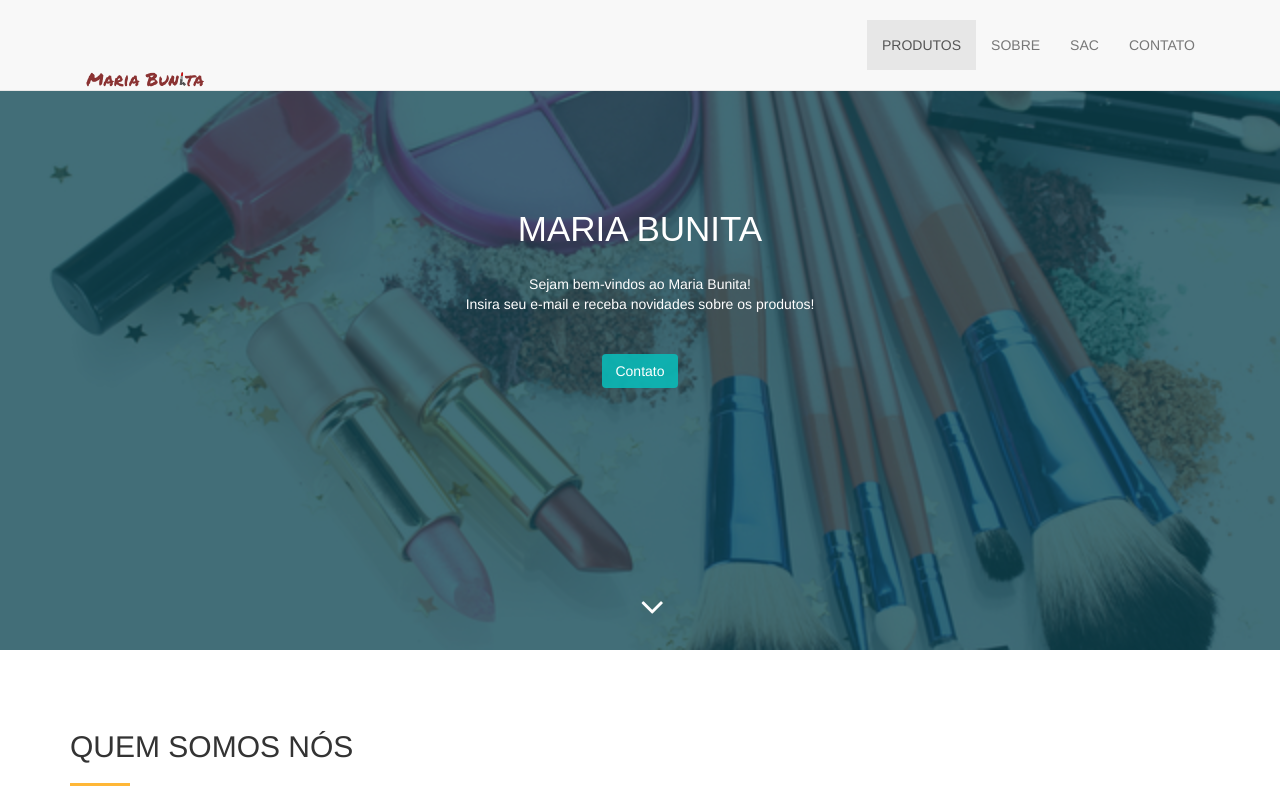
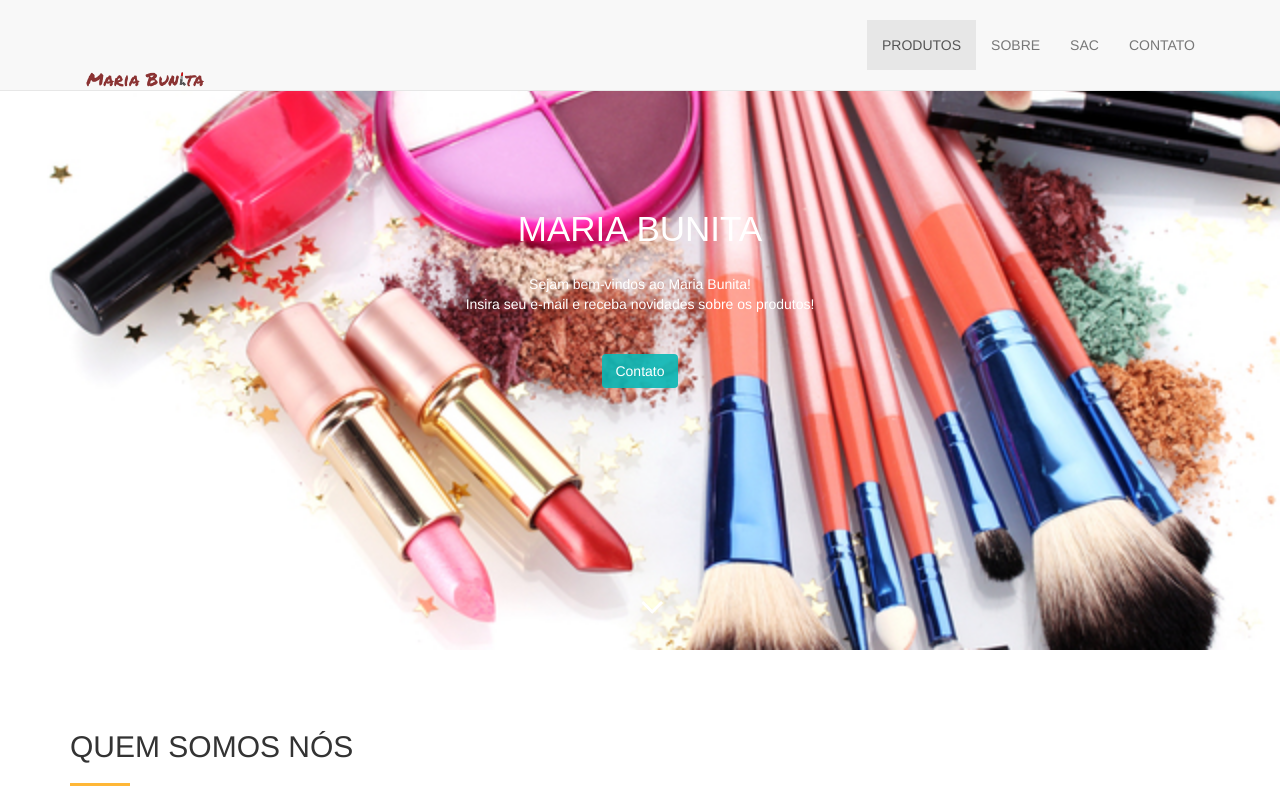
Before and after one commit to brunogomes3000/mariabunita, a Django app: page / in a window 1280 px wide. Shown: the top 802 px of the page. Run offline with Django 3.2, Linux system fonts and the light colour scheme; some libraries are stand-ins or nearby versions; some web fonts are replaced.

Commit message:
atualizei uma ruma de troço

```diff
--- a/mariabunita/core/static/css/style.css
+++ b/mariabunita/core/static/css/style.css
@@ -197,7 +197,6 @@ banner
 	position: relative;
 }
 .bg-color{
-	background-color: RGBA(13, 70, 83, 0.78);
 	min-height: 650px;
 }
 .banner-info{
```
